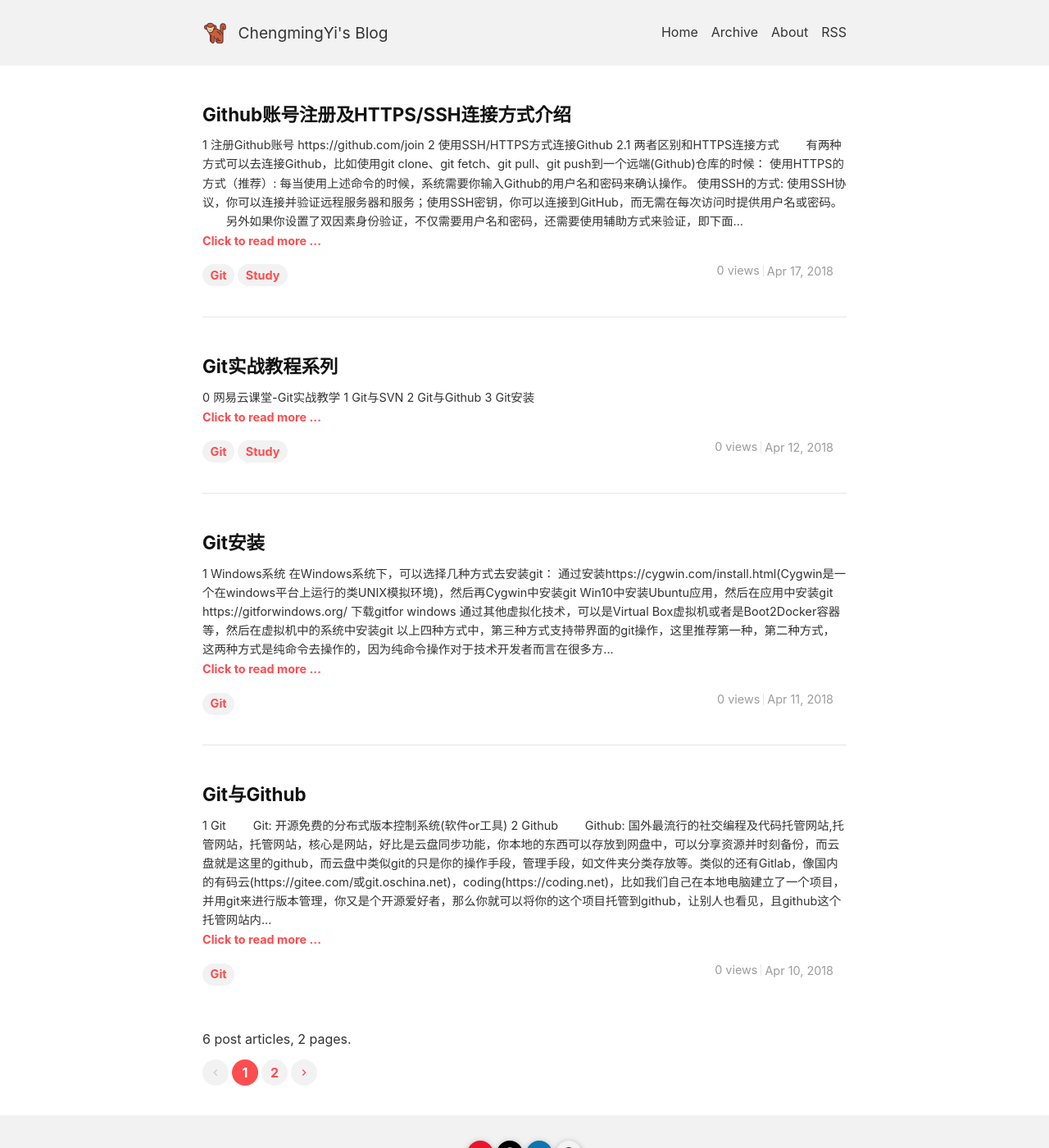
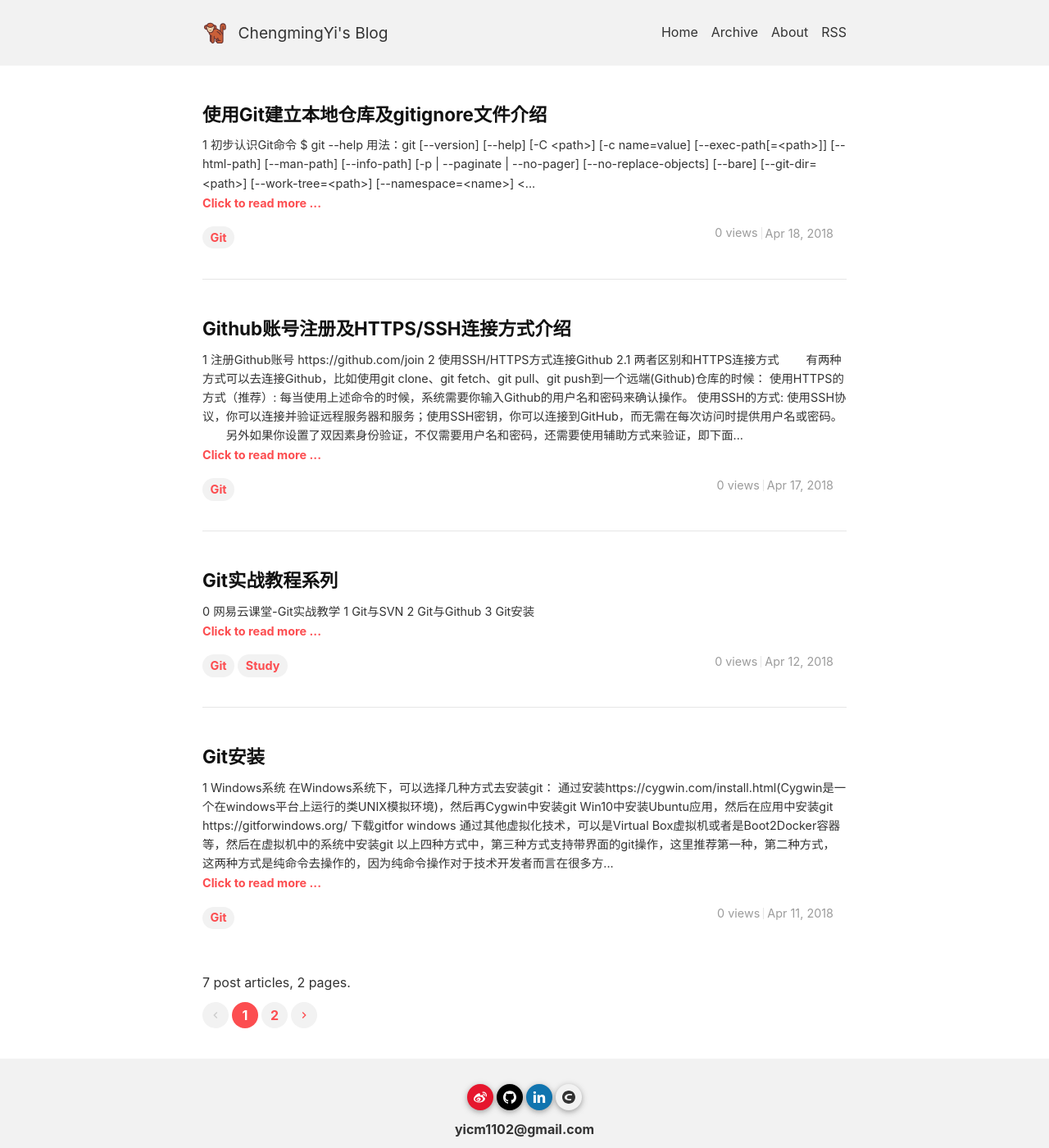
Before and after one commit to yicm/yicm.github.io, a Jekyll site: the page built from blog/index.html, in a window 1280 px wide and 1400 px high. Shown: the whole window at 82% size. Built offline with Jekyll 4.4.1, drawn with Linux system fonts in a browser that asks for light colours; nearby versions of some CDN libraries; the list of posts is cut into pages by our own code; comment, search, counter and statistics services are not loaded; some of the changed lines change nothing that is shown.

Commit message:
Add 'Create-a-Local-Project-with-Git' blog

````diff
--- /dev/null
+++ b/_posts/2018-04-17-Create-a-Local-Project-with-Git.md
@@ -0,0 +1,158 @@
+---
+layout: post
+title: 使用Git建立本地仓库及gitignore文件介绍
+key: 1007
+tags: Git
+category: blog
+date: 2018-04-18 19:12:00 +08:00
+modify_date: 2018-04-18 19:12:00 +08:00
+---
+
+## 1 初步认识Git命令
+
+```
+$ git --help
+用法：git [--version] [--help] [-C <path>] [-c name=value]
+           [--exec-path[=<path>]] [--html-path] [--man-path] [--info-path]
+           [-p | --paginate | --no-pager] [--no-replace-objects] [--bare]
+           [--git-dir=<path>] [--work-tree=<path>] [--namespace=<name>]
+           <command> [<args>]
+
+这些是各种场合常见的 Git 命令：
+
+开始一个工作区（参见：git help tutorial）
+   clone      克隆一个仓库到一个新目录
+   init       创建一个空的 Git 仓库或重新初始化一个已存在的仓库
+
+在当前变更上工作（参见：git help everyday）
+   add        添加文件内容至索引
+   mv         移动或重命名一个文件、目录或符号链接
+   reset      重置当前 HEAD 到指定状态
+   rm         从工作区和索引中删除文件
+
+检查历史和状态（参见：git help revisions）
+   bisect     通过二分查找定位引入 bug 的提交
+   grep       输出和模式匹配的行
+   log        显示提交日志
+   show       显示各种类型的对象
+   status     显示工作区状态
+
+扩展、标记和调校您的历史记录
+   branch     列出、创建或删除分支
+   checkout   切换分支或恢复工作区文件
+   commit     记录变更到仓库
+   diff       显示提交之间、提交和工作区之间等的差异
+   merge      合并两个或更多开发历史
+   rebase     在另一个分支上重新应用提交
+   tag        创建、列出、删除或校验一个 GPG 签名的标签对象
+
+协同（参见：git help workflows）
+   fetch      从另外一个仓库下载对象和引用
+   pull       获取并整合另外的仓库或一个本地分支
+   push       更新远程引用和相关的对象
+
+命令 'git help -a' 和 'git help -g' 显示可用的子命令和一些概念帮助。
+查看 'git help <命令>' 或 'git help <概念>' 以获取给定子命令或概念的
+帮助。
+
+```
+
+## 2 建立本地Git版本管理项目
+
+```
+$ mkdir project_name
+$ cd project_name
+$ git init
+```
+
+## 3 仓库之.gitignore文件
+
+### 3.1 .gitignore作用
+
+过滤一些我们不想提交(commit)文件或目录，比如临时文件(*.bak/*.swp等)，二进制文件(*.exe/*.bin/*.so/*.a等)，比如编译输出目录(./build)等等;
+
+
+### 3.2 什么时候用.gitignore？
+
+- IDE产生的文件，如Virtual studio编译产生的输出文件
+- 编辑器时产生的临时备份文件，如Vim编辑时会产生*.swp等临时文件
+- 不想上传的文件，比如测试图片之类的
+
+### 3.3 如何写.gitignore？
+
+- .gitignore文件每一行代表一个过滤模式
+- .gitignore可以设置成全局的，即对有所的项目生效；可以是只针对项目，即放入项目所在目录；
+- 可以只编写对本地项目有效的gitignore文件，无需另外写.gitignore文件，即编辑.git/info/exclude
+```bash
+# 1 编辑配置文件~/.gitconfig，指定全局gitignore文件
+[core]
+excludesfile = /home/username/.gitignore
+# 2 编写~/.gitignore过滤模式
+```
+- 项目的每个文件夹都可以放一个.gitignore文件，只作用于当前文件夹和子文件夹；
+
+.gitignore具体编写规则：
+
+- 每一行代表一个过滤规则
+- 空白行无过滤性质，可以作为分隔符
+- 以`#`符号作为注释符号
+- `*.txt`，即过滤掉所有以txt结尾的文件或`文件夹`
+- `?.txt`，即将问号(?)替换成任何一个字符(除斜杠'/'外)所得到的文件将会被过滤掉
+- `[01234].txt`匹配中括号内的任一个`字符`，即0.txt、1.txt...。
+- `/dir`，过滤掉当前目录的dir文件夹，而不过滤子目录中含有dir的文件夹
+- 每一行的过滤规则的最后空格是不计入的，除非使用转义符号`\`
+- 以`!`符号作为规则前缀，则表示取反，不过滤该模式下的内容
+- 过滤文件夹的时候，如果只写了文件夹的名称，那么则会将所有同名的文件夹或者文件都会过滤掉，只想过滤文件夹，那么需要加上斜杠`Directory/`
+- `build/*`，过滤掉build目录下所有的文件和文件夹，等同于`build/**`
+- `build/*.txt`，仅过滤掉build目录下的txt文件，不过滤其子文件夹里面的txt文件
+- 斜杠后(/)跟两个连续的星号(\*\*)，则斜线匹配零个或多个目录。例如，"a/\*\*/b"与"a/b"，"a/x/b"，"a/x/y/b"等匹配
+示例：
+
+```bash
+# 过滤掉txt结尾文件和文件夹
+*.txt
+# 重新去除过滤掉txt结尾文件或文件夹
+!*.txt
+
+# 过滤掉当前目录的foo文件夹，而不过滤子目录中含有foo的文件夹
+/foo
+# 过滤掉build目录下所有的文件和文件夹
+build/*
+# 过滤掉所有test目录
+test/
+# 过滤掉所有test目录和test文件
+test
+```
+
+### 3.4 .gitignore的作用优先级
+
+- `项目.gitignore`优先级大于`只对本地有效的.git/info/exclude文件`优先级大于`全局.gitignore`
+- `子文件夹的.gitignore`优先级大于`父级.gitignore文件`，如父级过滤规则中过滤掉了`*.txt`文件，但是子文件夹不想过滤掉，则可以使用`!*.txt`规则不过滤掉txt文件，当然子文件夹的.gitignore起作用的前提是父级的.gitignore没有过滤这个子文件夹。
+
+> ![注意](https://github.com/yicm/Images/blob/master/common/tip_32.png?raw=true) 根据优先级，因此推荐项目开发时采用项目.gitignore的方式，这样所有的开发人员都能够共享过滤规则。
+
+### 3.5 .gitignore注意事项和操作小细节
+
+![注意](https://github.com/yicm/Images/blob/master/common/tip_32.png?raw=true).gitignore文件是无法对已经跟踪(tracked,即git add操作了)了的文件起作用的
+
+解决办法：
+
+```
+# 对所有文件和文件夹操作，删除跟踪缓存
+git rm -r --cached .
+# 针对具体的文件操作，删除跟踪缓存
+git rm --cached FILENAME
+# gitignore已生效，可以继续操作
+git add -A
+git commit -m "update .gitignore to remove tracked files"
+```
+
+![注意](https://github.com/yicm/Images/blob/master/common/tip_32.png?raw=true)如果你没有权限修改或者不能修改全局.gitignore，但是你想过滤掉某些文件下的文件，怎么办？
+
+解决办法：
+```
+在待过滤的文件夹下建立你自己的.gitignore文件即可
+```
+### 3.6 常见.gitignore文件大全
+
+[https://github.com/github/gitignore](https://github.com/github/gitignore)
--- a/_posts/2018-04-17-Github-Rigister.md
+++ b/_posts/2018-04-17-Github-Rigister.md
@@ -2,7 +2,7 @@
 layout: post
 title: Github账号注册及HTTPS/SSH连接方式介绍
 key: 1006
-tags: Git Study
+tags: Git
 category: blog
 date: 2018-04-17 19:12:00 +08:00
 modify_date: 2018-04-17 19:12:00 +08:00
````
